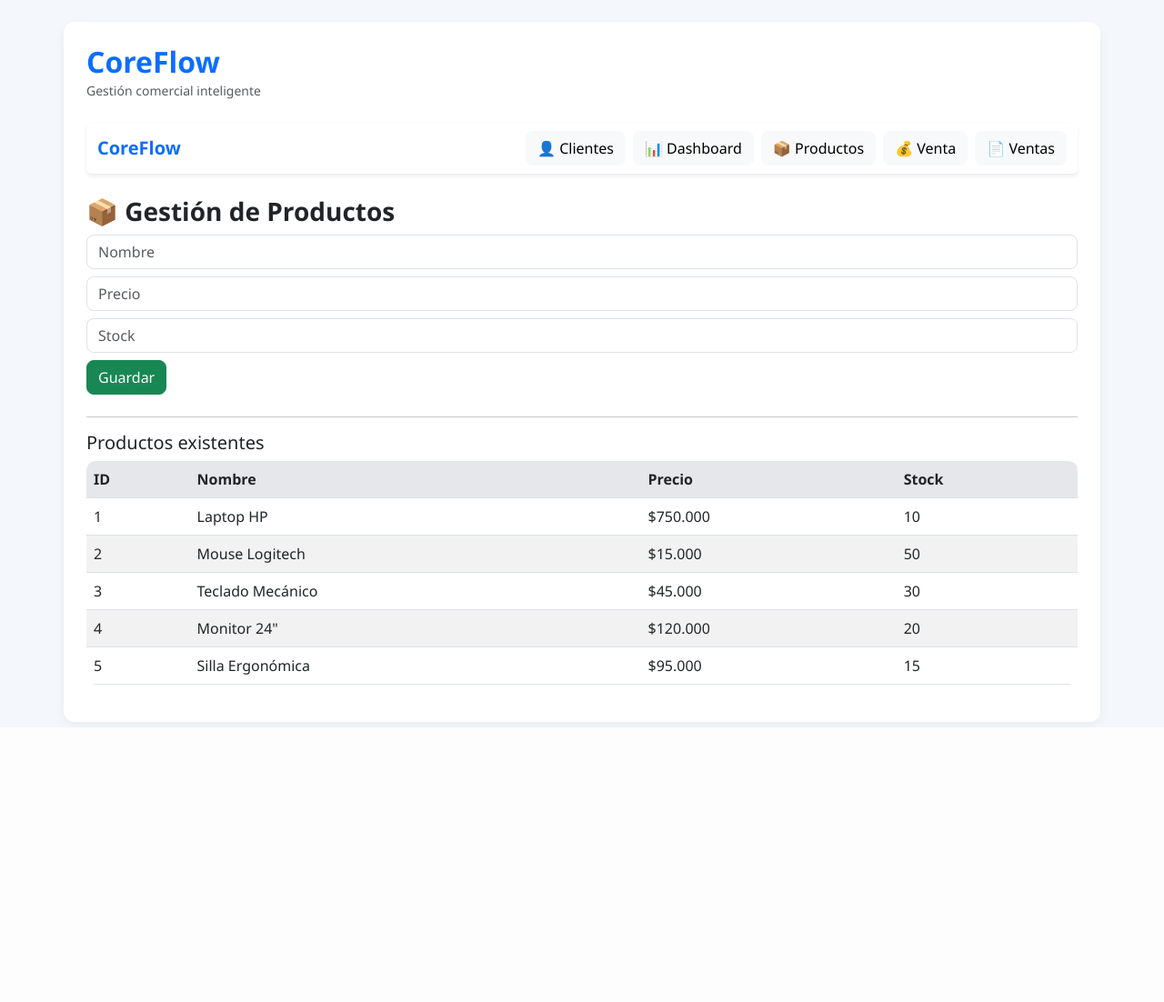
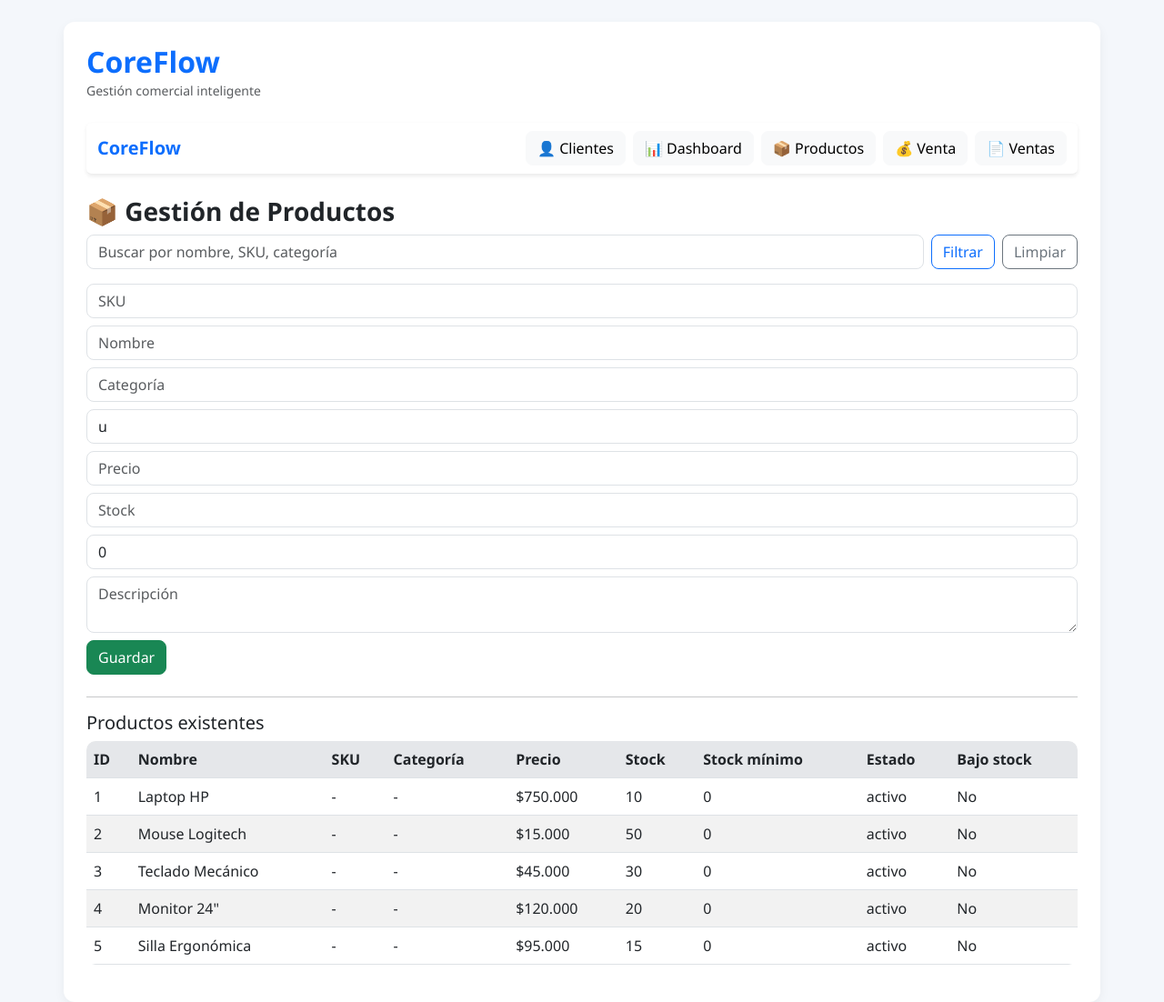
Before and after one commit to JohnnyGabriel2024/coreflow, a Flask app: page /producto/nuevo in a window 1280 px wide. Shown: the whole page at 91% size. Before the commit the page ends 800 px from the top, so only its background shows below. Run offline with Flask 3, Linux system fonts and the light colour scheme.

Commit message:
Coreflow upgrade: módulo productos + migración ligera

```diff
--- a/app.py
+++ b/app.py
@@ -23,6 +23,29 @@ with app.app_context():
         db.create_all()
     else:
         print("📦 Base de datos existente detectada. No se modifica.")
+
+    # Migración ligera: agregar columnas faltantes en productos (sin perder datos)
+    con = db.session.connection()
+    from sqlalchemy import text
+
+    cols = {row[1] for row in con.execute(text("PRAGMA table_info(productos)"))}
+    adds = [
+        ("sku", "TEXT"),
+        ("descripcion", "TEXT"),
+        ("categoria", "TEXT"),
+        ("unidad_medida", "TEXT"),
+        ("stock_minimo", "INTEGER"),
+        ("estado", "TEXT"),
+        ("fecha_actualizacion", "DATETIME"),
+    ]
+    for col_name, col_type in adds:
+        if col_name not in cols:
+            default = "'activo'" if col_name == 'estado' else "0" if col_name == 'stock_minimo' else "'u'" if col_name == 'unidad_medida' else None
+            stmt = f"ALTER TABLE productos ADD COLUMN {col_name} {col_type}"
+            if default is not None:
+                stmt += f" DEFAULT {default}"
+            con.execute(text(stmt))
+    db.session.commit()
 
 
 # =========================
@@ -71,14 +94,27 @@ def cliente_detalle(id):
     return render_template('cliente_detalle.html', cliente=cliente)
 
 
+@app.route('/cliente/<int:id>/interaccion/nuevo', methods=['GET'])
+def nueva_interaccion(id):
+    cliente = Cliente.query.get_or_404(id)
+    tipos = ['llamada', 'email', 'reunión', 'nota', 'otro']
+    return render_template('interaccion_form.html', cliente=cliente, tipos=tipos)
+
+
 @app.route('/cliente/<int:id>/interaccion', methods=['POST'])
 def agregar_interaccion(id):
     cliente = Cliente.query.get_or_404(id)
+    tipo = request.form.get('tipo', '').strip()
+    nota = request.form.get('nota', '').strip()
+
+    if not tipo or not nota:
+        # Se puede mejorar con flash, por ahora re-envía al formulario
+        return redirect(url_for('nueva_interaccion', id=id))
 
     interaccion = Interaccion(
         cliente_id=cliente.id,
-        tipo=request.form.get('tipo'),
-        nota=request.form.get('nota')
+        tipo=tipo,
+        nota=nota
     )
 
     db.session.add(interaccion)
@@ -149,17 +185,47 @@ def dashboard():
 @app.route('/producto/nuevo', methods=['GET', 'POST'])
 def nuevo_producto():
     if request.method == 'POST':
+        sku = request.form.get('sku', '').strip() or None
+        nombre = request.form.get('nombre', '').strip()
+        descripcion = request.form.get('descripcion', '').strip()
+        categoria = request.form.get('categoria', '').strip()
+        unidad_medida = request.form.get('unidad_medida', 'u').strip()
+        precio = float(request.form.get('precio', 0) or 0)
+        stock = int(request.form.get('stock', 0) or 0)
+        stock_minimo = int(request.form.get('stock_minimo', 0) or 0)
+
+        if not nombre or precio < 0 or stock < 0:
+            return redirect(url_for('nuevo_producto'))
+
         producto = Producto(
-            nombre=request.form['nombre'],
-            precio=float(request.form['precio']),
-            stock=int(request.form['stock'])
+            sku=sku,
+            nombre=nombre,
+            descripcion=descripcion,
+            categoria=categoria,
+            unidad_medida=unidad_medida,
+            precio=precio,
+            stock=stock,
+            stock_minimo=stock_minimo,
+            estado='activo'
         )
+
         db.session.add(producto)
         db.session.commit()
         return redirect(url_for('nuevo_producto'))
 
-    productos = Producto.query.all()
-    return render_template('producto_form.html', productos=productos)
+    filtro = request.args.get('filtro', '').strip()
+    if filtro:
+        productos = Producto.query.filter(
+            db.or_(
+                Producto.nombre.ilike(f"%{filtro}%"),
+                Producto.sku.ilike(f"%{filtro}%"),
+                Producto.categoria.ilike(f"%{filtro}%")
+            )
+        ).all()
+    else:
+        productos = Producto.query.all()
+
+    return render_template('producto_form.html', productos=productos, filtro=filtro)
 
 
 @app.route('/venta/nueva', methods=['GET', 'POST'])
@@ -189,6 +255,14 @@ def nueva_venta():
 
             if cantidad > 0:
                 producto = Producto.query.get(int(productos_ids[i]))
+                if not producto or producto.estado != 'activo':
+                    continue
+
+                if cantidad > producto.stock:
+                    db.session.rollback()
+                    return "Stock insuficiente para {}".format(producto.nombre), 400
+
+                producto.stock -= cantidad
 
                 subtotal = producto.precio * cantidad
                 total += subtotal
--- a/models.py
+++ b/models.py
@@ -35,9 +35,19 @@ class Producto(db.Model):
     __tablename__ = 'productos'
 
     id = db.Column(db.Integer, primary_key=True)
-    nombre = db.Column(db.String(100), nullable=False)
+    sku = db.Column(db.String(50), unique=True, nullable=True)
+    nombre = db.Column(db.String(100), nullable=False, index=True)
+    descripcion = db.Column(db.Text)
+    categoria = db.Column(db.String(80), index=True)
+    unidad_medida = db.Column(db.String(20), default='u')
     precio = db.Column(db.Float, nullable=False)
     stock = db.Column(db.Integer, default=0)
+    stock_minimo = db.Column(db.Integer, default=0)
+    estado = db.Column(db.String(20), default='activo')
+    fecha_actualizacion = db.Column(db.DateTime, default=datetime.utcnow, onupdate=datetime.utcnow)
+
+    def esta_bajo_stock(self):
+        return self.stock <= self.stock_minimo
 
 
 # =========================
--- a/templates/cliente_detalle.html
+++ b/templates/cliente_detalle.html
@@ -6,6 +6,12 @@
 
 <p><strong>Email:</strong> {{ cliente.email }}</p>
 <p><strong>Teléfono:</strong> {{ cliente.telefono }}</p>
+
+<p>
+  <a href="{{ url_for('nueva_interaccion', id=cliente.id) }}" class="btn btn-sm btn-success">
+    + Agregar interacción
+  </a>
+</p>
 
 <h5>Interacciones</h5>
 
--- a/templates/producto_form.html
+++ b/templates/producto_form.html
@@ -4,11 +4,23 @@
 
 <h3>📦 Gestión de Productos</h3>
 
+<!-- FILTRO -->
+<form method="GET" class="mb-3 d-flex gap-2">
+    <input class="form-control" name="filtro" placeholder="Buscar por nombre, SKU, categoría" value="{{ filtro or '' }}">
+    <button class="btn btn-outline-primary" type="submit">Filtrar</button>
+    <a class="btn btn-outline-secondary" href="{{ url_for('nuevo_producto') }}">Limpiar</a>
+</form>
+
 <!-- FORMULARIO -->
 <form method="POST" class="mb-4">
+    <input class="form-control mb-2" name="sku" placeholder="SKU">
     <input class="form-control mb-2" name="nombre" placeholder="Nombre" required>
+    <input class="form-control mb-2" name="categoria" placeholder="Categoría">
+    <input class="form-control mb-2" name="unidad_medida" placeholder="Unidad de medida" value="u">
     <input class="form-control mb-2" name="precio" placeholder="Precio" type="number" step="0.01" required>
     <input class="form-control mb-2" name="stock" placeholder="Stock" type="number" required>
+    <input class="form-control mb-2" name="stock_minimo" placeholder="Stock mínimo" type="number" value="0">
+    <textarea class="form-control mb-2" name="descripcion" placeholder="Descripción" rows="2"></textarea>
 
     <button class="btn btn-success">Guardar</button>
 </form>
@@ -22,16 +34,26 @@
     <tr>
         <th>ID</th>
         <th>Nombre</th>
+        <th>SKU</th>
+        <th>Categoría</th>
         <th>Precio</th>
         <th>Stock</th>
+        <th>Stock mínimo</th>
+        <th>Estado</th>
+        <th>Bajo stock</th>
     </tr>
 
     {% for p in productos %}
-    <tr>
+    <tr {% if p.esta_bajo_stock() %}class="table-warning"{% endif %}>
         <td>{{ p.id }}</td>
         <td>{{ p.nombre }}</td>
+        <td>{{ p.sku or '-' }}</td>
+        <td>{{ p.categoria or '-' }}</td>
         <td>{{ p.precio | clp }}</td>
         <td>{{ p.stock }}</td>
+        <td>{{ p.stock_minimo }}</td>
+        <td>{{ p.estado }}</td>
+        <td>{% if p.esta_bajo_stock() %}Sí{% else %}No{% endif %}</td>
     </tr>
     {% endfor %}
 
```
Also changed, not shown: templates/interaccion_form.html (added, +25 -0 lines), instance/crm.db.
